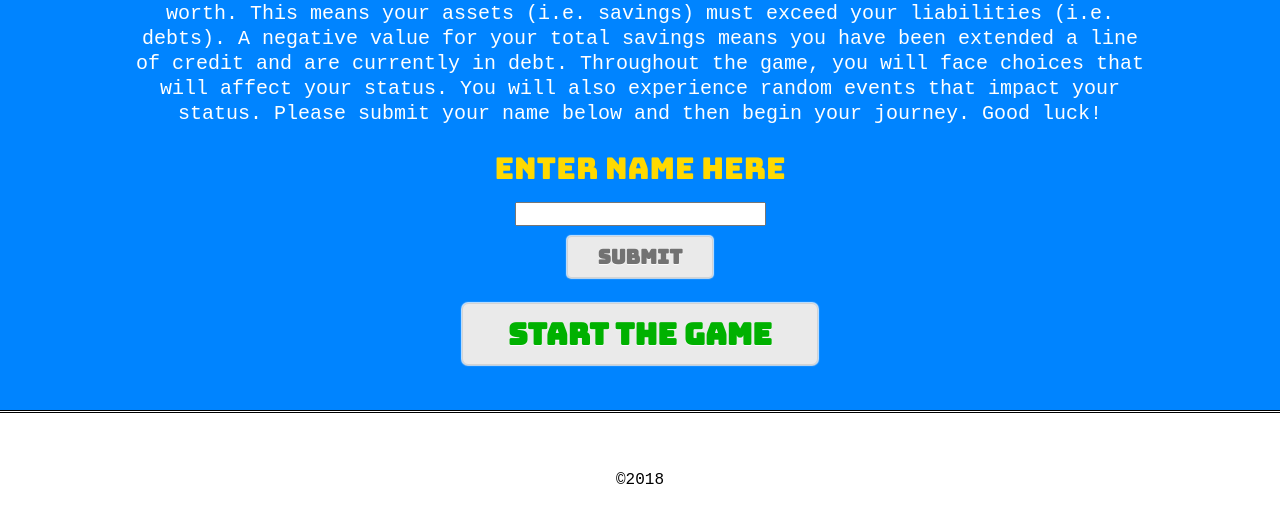
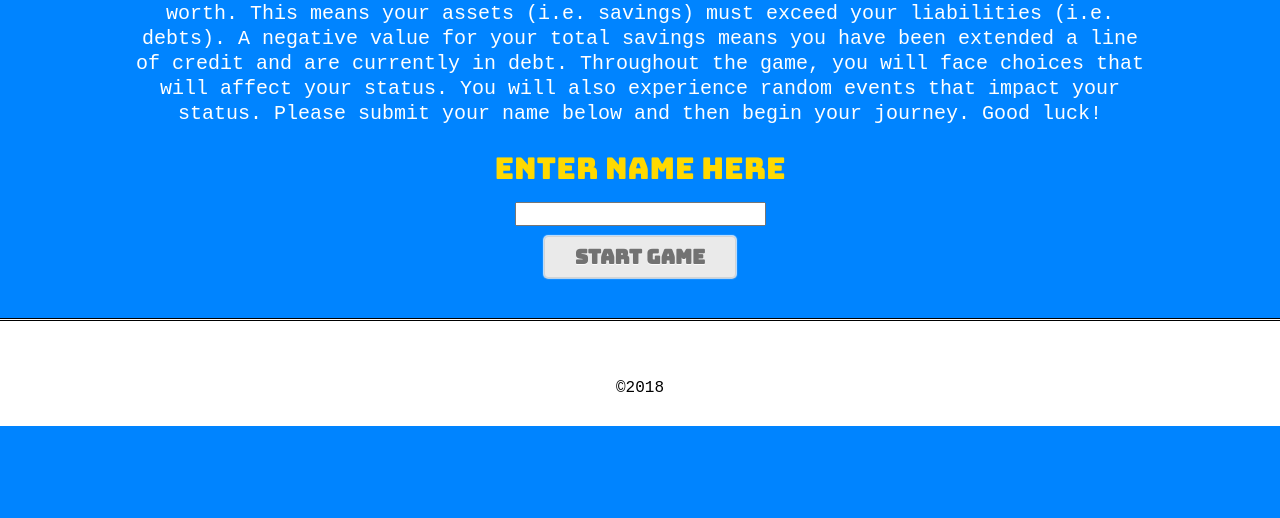
Before and after one commit to life-project/lyfe-app, a plain HTML site: page index.html in a window 1280 px wide. Shown: the part 529-1047 px from the top of the page. After the commit the page ends 955 px from the top, so only its background shows below. Drawn offline with Linux system fonts and the light colour scheme.

Commit message:
moved link into javascript on index.html

```diff
--- a/index.html
+++ b/index.html
@@ -37,18 +37,11 @@
             <legend>Enter name here</legend>
             <input id="name" type="text" name="username" required/>
             <div id="submit-section">
-            <button id="name-submit">Submit</button>
+            <button id="name-submit">Start Game</button>
             </div>
           </form>
-        </div>
-
-            <div id="start-section">
-            <button id="start-button"><a href="game.html">Start the Game</a></button>
-            </div>
     </section>
-
     </main>
-
     <footer>
       <p>©2018</p>
     </footer>
--- a/js/index.js
+++ b/js/index.js
@@ -8,6 +8,7 @@ function addName(event){
   nameInput = event.target.username.value;
   console.log('name input: ' + nameInput);
   localStorage.setItem('username', nameInput);
+  window.location.href='game.html';
 }
 
 
```
